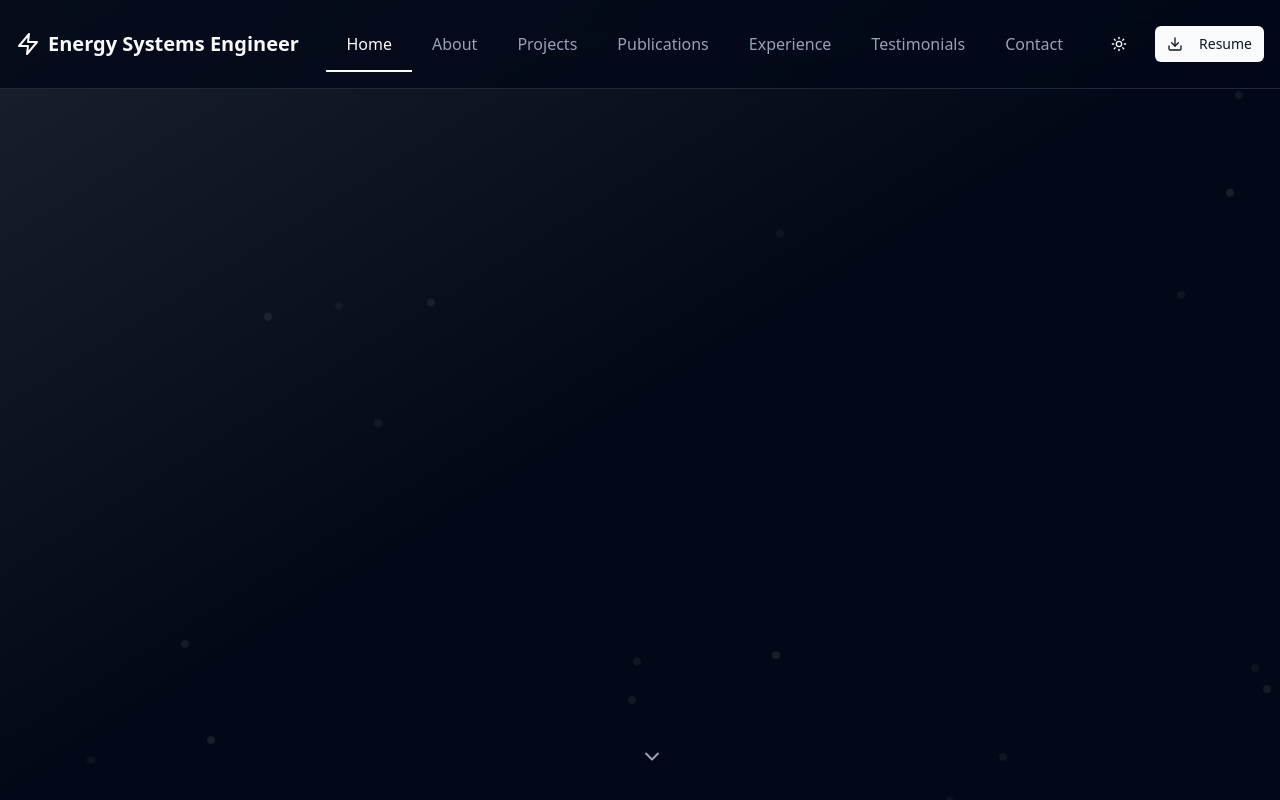
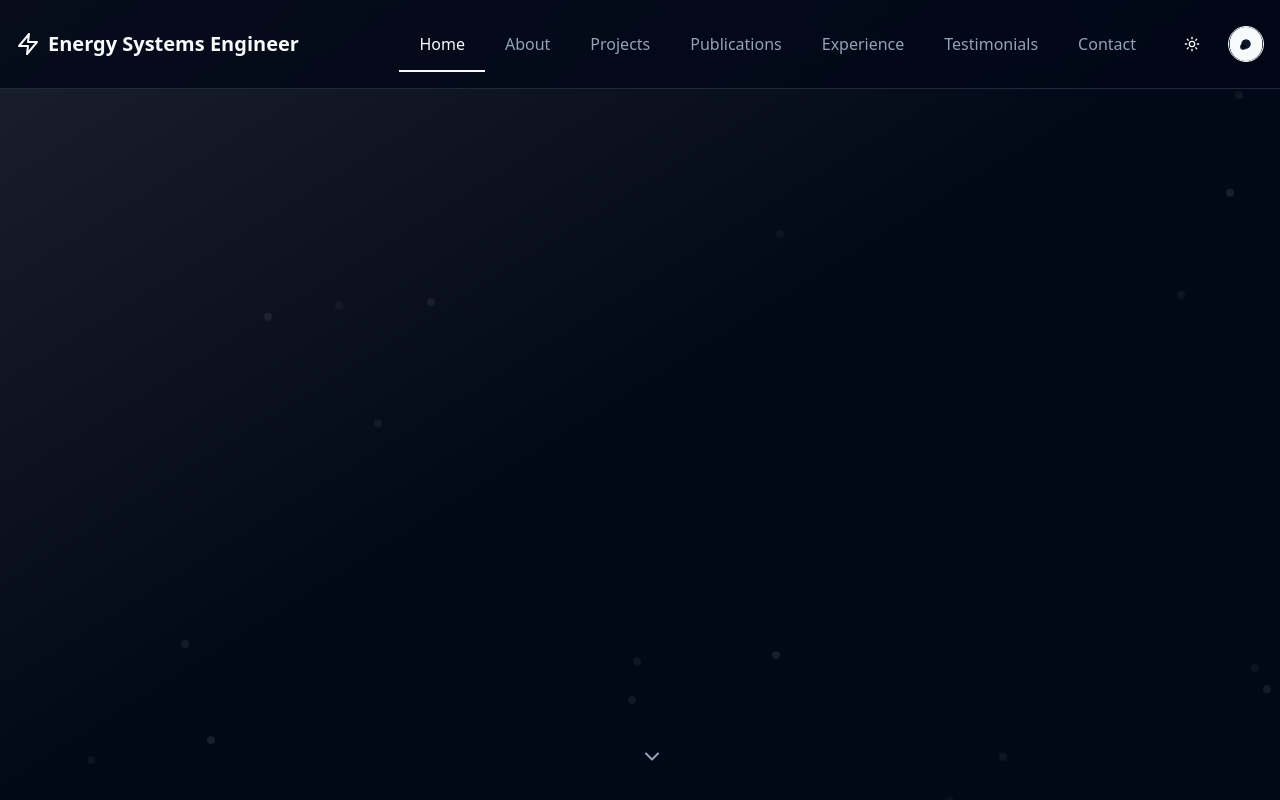
Before and after one commit to BRSTKL/barisegementokul.website, a React (Vite) app: page / in a window 1280 px wide. Both pictures are taken after a click on the button "Resume". Shown: the top 800 px of the page. Built offline with nearby package versions, Linux system fonts and the light colour scheme.

Commit message:
feat: animate resume download button

```diff
--- a/src/components/EnergySystemsPortfolio.tsx
+++ b/src/components/EnergySystemsPortfolio.tsx
@@ -26,6 +26,7 @@ import { Badge } from '@/components/ui/badge';
 import { Separator } from '@/components/ui/separator';
 import { Tabs, TabsContent, TabsList, TabsTrigger } from '@/components/ui/tabs';
 import { AnimatedNavigationTabs } from '@/components/ui/animated-navigation-tabs';
+import { DownloadButton } from '@/components/ui/download-animation';
 import { ProjectDetails } from './ProjectDetails';
 import { useTheme } from './theme-provider';
 
@@ -373,10 +374,7 @@ const EnergySystemsPortfolio: React.FC = () => {
                             >
                                 {theme === 'dark' ? <Sun className="h-5 w-5" /> : <Moon className="h-5 w-5" />}
                             </Button>
-                            <Button size="sm" className="ml-2">
-                                <Download className="w-4 h-4 mr-2" />
-                                Resume
-                            </Button>
+                            <DownloadButton className="ml-2" />
                         </div>
 
                         {/* Mobile Menu Button */}
@@ -417,10 +415,7 @@ const EnergySystemsPortfolio: React.FC = () => {
                                         {theme === 'dark' ? <Sun className="h-4 w-4" /> : <Moon className="h-4 w-4" />}
                                     </Button>
                                 </div>
-                                <Button size="sm" className="w-full mt-2">
-                                    <Download className="w-4 h-4 mr-2" />
-                                    Resume
-                                </Button>
+                                <DownloadButton className="mt-4" />
                             </motion.div>
                         )}
                     </AnimatePresence>
--- /dev/null
+++ b/src/components/ui/download-animation.tsx
@@ -0,0 +1,116 @@
+import { useState } from 'react';
+import { motion, AnimatePresence } from 'framer-motion';
+import { Download } from 'lucide-react';
+
+interface DownloadButtonProps {
+    onDownload?: () => void;
+    label?: string;
+    className?: string;
+}
+
+export const DownloadButton = ({ onDownload, label = "Resume", className = "" }: DownloadButtonProps) => {
+    const [isDownloading, setIsDownloading] = useState(false);
+
+    const handleDownloadClick = () => {
+        if (isDownloading) return;
+
+        setIsDownloading(true);
+        onDownload?.();
+
+        // Simulate download
+        setTimeout(() => {
+            setIsDownloading(false);
+        }, 3500);
+    };
+
+    return (
+        <div className={`flex justify-center items-center ${className}`}>
+            <motion.button
+                onClick={handleDownloadClick}
+                className={`relative flex items-center border-[1.5px] rounded-full overflow-hidden transition-all
+          ${isDownloading ? 'cursor-wait border-primary' : 'cursor-pointer border-border hover:bg-accent hover:text-accent-foreground'}`}
+                animate={{
+                    width: isDownloading ? 36 : 110,
+                    borderRadius: '9999px' // Keeps full rounding
+                }}
+                transition={{ duration: 0.4, ease: 'easeInOut' }}
+                style={{ minWidth: isDownloading ? '36px' : '110px', height: 36 }}
+            >
+                {/* Spinner animation inside circle */}
+                <AnimatePresence>
+                    {isDownloading && (
+                        <motion.div
+                            className="absolute inset-0 w-1.5 h-1.5 bg-background rounded-full m-auto z-20"
+                            initial={{ opacity: 1 }}
+                            animate={{
+                                rotate: 360,
+                                x: [0, 16, 0, -16, 0],
+                                y: [0, -16, 0, 16, 0]
+                            }}
+                            exit={{ opacity: 0 }}
+                            transition={{
+                                duration: 3,
+                                ease: 'easeInOut',
+                                times: [0, 0.25, 0.5, 0.75, 1]
+                            }}
+                        />
+                    )}
+                </AnimatePresence>
+
+                {/* Circular button with icon */}
+                <motion.div
+                    className={`h-9 w-9 rounded-full flex justify-center items-center relative z-10 ${isDownloading ? 'bg-primary shadow-sm' : 'bg-transparent text-foreground'}`}
+                    animate={isDownloading ? {
+                        rotate: 180,
+                        scale: [0.95, 1, 0.95],
+                    } : {}}
+                    transition={{
+                        duration: isDownloading ? 1 : 0.4,
+                        times: isDownloading ? [0, 0.7, 1] : undefined
+                    }}
+                >
+                    {/* Progress fill */}
+                    <motion.div
+                        className="absolute top-0 left-0 w-full bg-primary/80 rounded-full"
+                        initial={{ height: '0%' }}
+                        animate={isDownloading ? { height: '100%' } : { height: '0%' }}
+                        transition={{ duration: 3, ease: 'easeInOut' }}
+                        style={{ zIndex: 1 }}
+                    />
+
+                    {/* Download icon */}
+                    <motion.div
+                        className={`z-20 flex justify-center items-center ${isDownloading ? 'text-primary-foreground' : ''}`}
+                        initial={{ opacity: 1 }}
+                        animate={{ opacity: isDownloading ? 0 : 1 }}
+                        transition={{ duration: 0.2 }}
+                    >
+                        <Download className="w-4 h-4" />
+                    </motion.div>
+
+                    {/* Loading block */}
+                    <motion.div
+                        className="w-2.5 h-2.5 rounded-full bg-primary-foreground absolute z-20"
+                        initial={{ opacity: 0 }}
+                        animate={{ opacity: isDownloading ? 1 : 0 }}
+                        transition={{ duration: 0.2 }}
+                    />
+                </motion.div>
+
+                {/* Download label */}
+                <AnimatePresence>
+                    {!isDownloading && (
+                        <motion.span
+                            className="ml-1 text-sm font-medium select-none z-10"
+                            initial={{ opacity: 1 }}
+                            exit={{ opacity: 0 }}
+                            transition={{ duration: 0.4 }}
+                        >
+                            {label}
+                        </motion.span>
+                    )}
+                </AnimatePresence>
+            </motion.button>
+        </div>
+    );
+};
```
